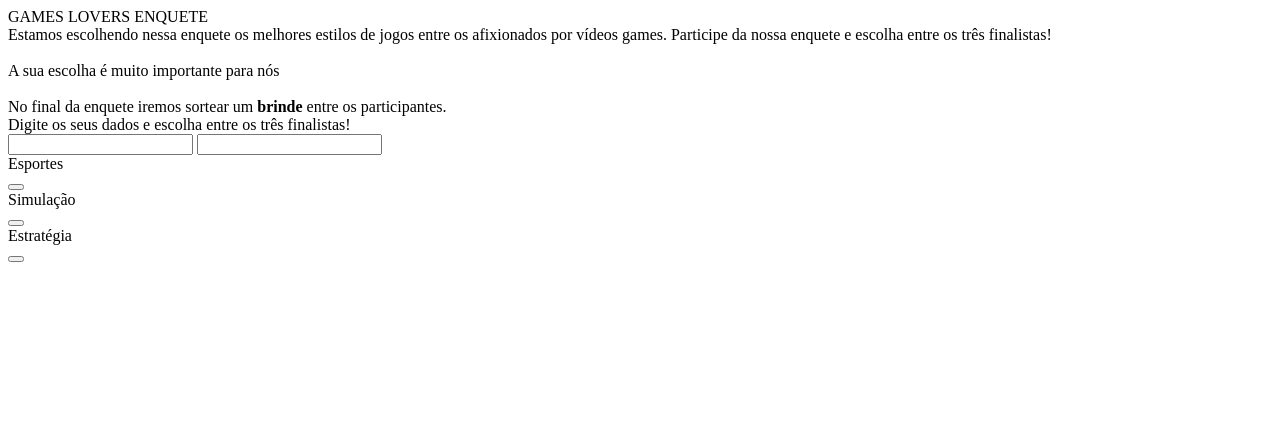
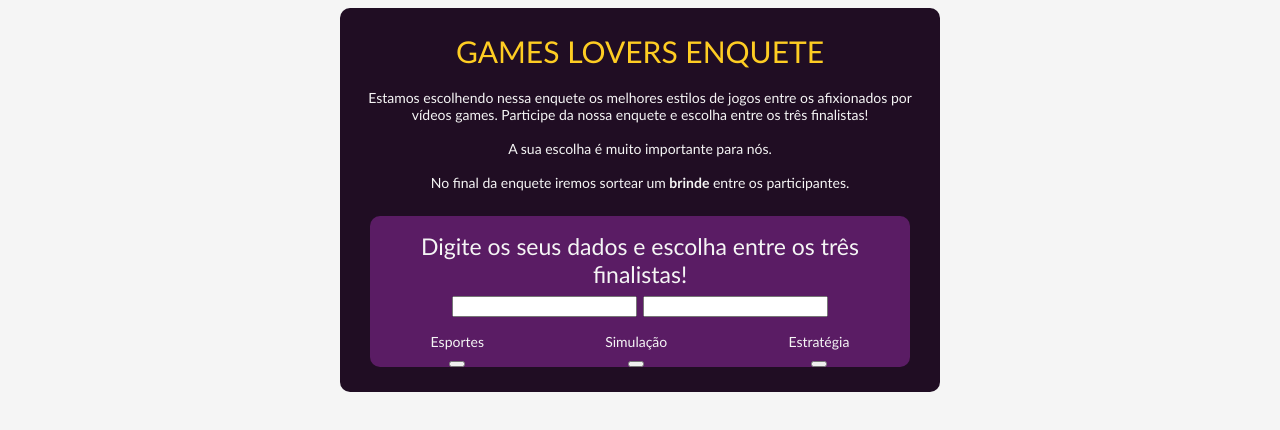
Before and after one commit to kauanzin222/Projeto-Enquete, a plain HTML site: page index.html in a window 1280 px wide. Drawn offline with Linux system fonts and the light colour scheme.

Commit message:
closes #2 - Paleta e CSS

```diff
--- a/index.html
+++ b/index.html
@@ -1,10 +1,13 @@
 <!DOCTYPE html>
 <html lang="en">
+
 <head>
     <meta charset="UTF-8">
     <meta name="viewport" content="width=device-width, initial-scale=1.0">
     <title>Projeto 01 - Card de Games</title>
+    <link rel="stylesheet" href="style.css">
 </head>
+
 <body>
     <div class="container">
         <div class="header">
@@ -14,12 +17,12 @@
             Estamos escolhendo nessa enquete os melhores estilos de jogos
             entre os afixionados por vídeos games. Participe da nossa enquete
             e escolha entre os três finalistas! <br> <br>
-                A sua escolha é muito importante para nós <br> <br>
+            A sua escolha é muito importante para nós. <br> <br>
             No final da enquete iremos sortear um <strong>brinde</strong>
             entre os participantes.
         </div>
-        <div class="flex-container">
-            <div class="fcont-title">
+        <div class="sub-container">
+            <div class="scont-title">
                 Digite os seus dados e escolha entre os três finalistas!
                 <div>
                     <input>
@@ -45,4 +48,5 @@
             </div>
         </div>
 </body>
+
 </html>
--- /dev/null
+++ b/style.css
@@ -0,0 +1,45 @@
+body {
+    background-color: #f5f5f5;
+    font-family: 'Gill Sans', 'Gill Sans MT', Calibri, 'Trebuchet MS', sans-serif;
+}
+
+.container {
+    background-color: #200D23;
+    font-size: 14px;
+    color: #f5f5f5;
+    width:  600px;
+    margin: auto;
+    border-radius: 10px;
+    padding-bottom: 5px;
+}
+
+.header {
+    text-align: center;
+    padding: 25px;
+}
+.header-title {
+    font-weight: 500;
+    font-size: 30px;
+    padding-bottom: 20px;
+    color: #FECD23;
+}
+
+.sub-container {
+    background-color: #5A1C64;
+    text-align: center;
+    width: 90%;
+    margin: auto;
+    border-radius: 10px;
+    margin-bottom: 20px;
+}
+
+.scont-title {
+    font-weight: 450;
+    padding: 16px;
+    font-size: 23px;
+}
+
+.card-container {
+    display: flex;
+    justify-content: space-around;
+}
```
Lines whose indentation alone changed are shown as unchanged.
